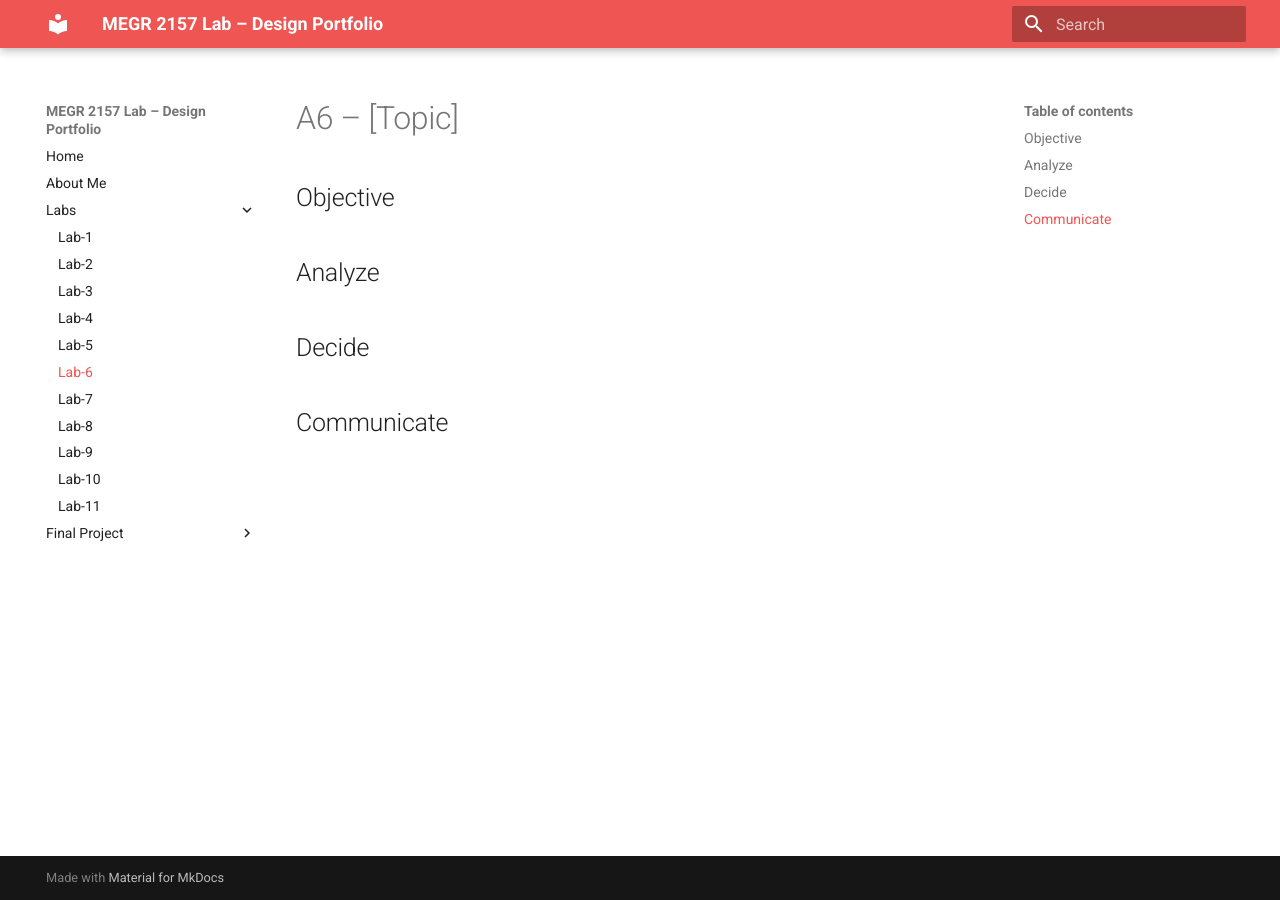
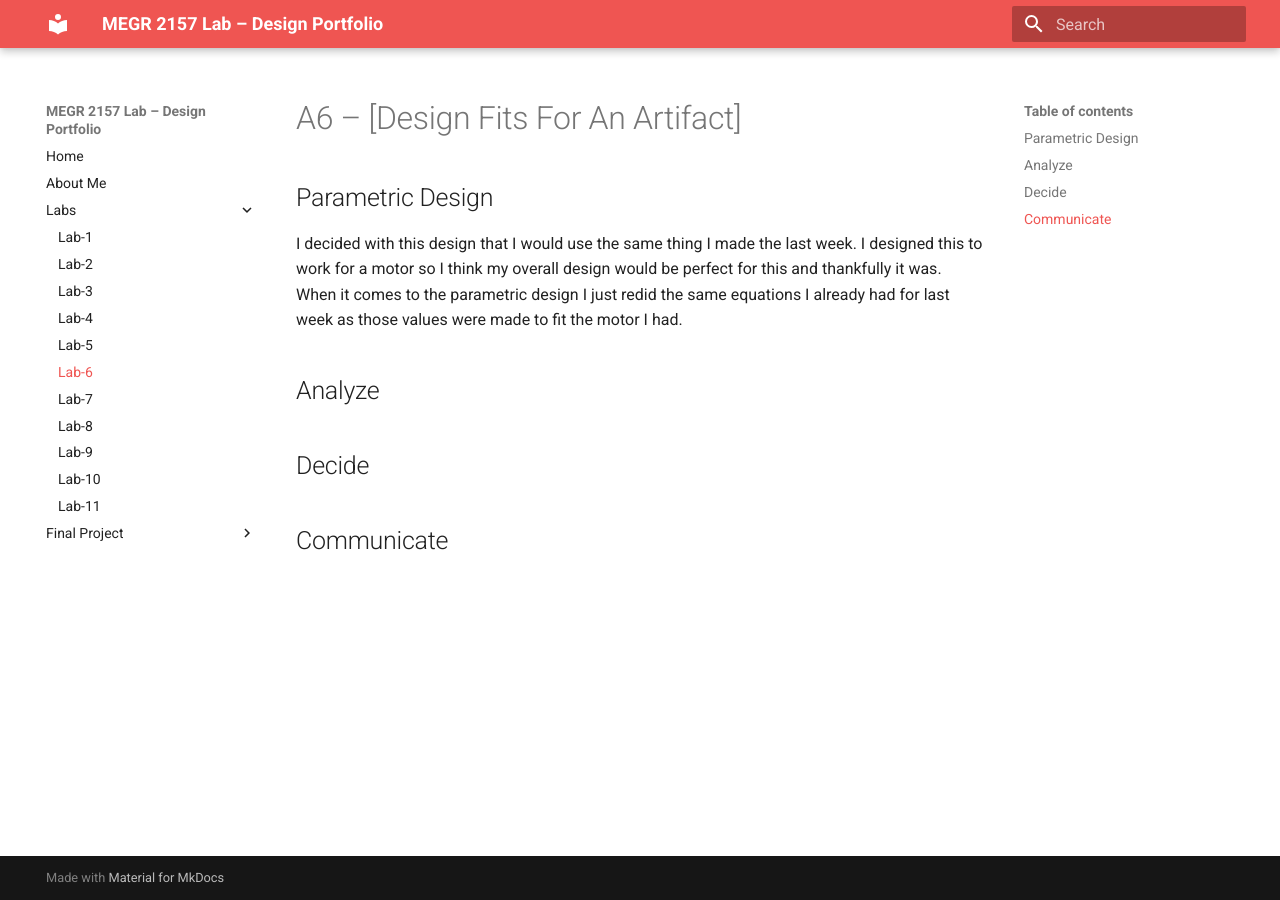
Before and after one commit to AtibaJ/megr2157L-portfolio, an MkDocs documentation site: the page built from docs/Labs/L06/index.md, in a window 1280 px wide. Built offline with MkDocs 1.6.1 and Material for MkDocs 9.7.7, drawn with Linux system fonts in a browser that asks for light colours.

Commit message:
Revise title and objective for A6 documentation
Updated title and objective section to reflect parametric design.

```diff
--- a/docs/Labs/L06/index.md
+++ b/docs/Labs/L06/index.md
@@ -1,6 +1,9 @@
-# A6 – [Topic]
+# A6 – [Design Fits For An Artifact]
 
-## Objective
+## Parametric Design
+
+I decided with this design that I would use the same thing I made the last week. I designed this to work for a motor so I think my overall
+design would be perfect for this and thankfully it was. When it comes to the parametric design I just redid the same equations I already had for last week as those values were made to fit the motor I had.
 
 
 ## Analyze
```
